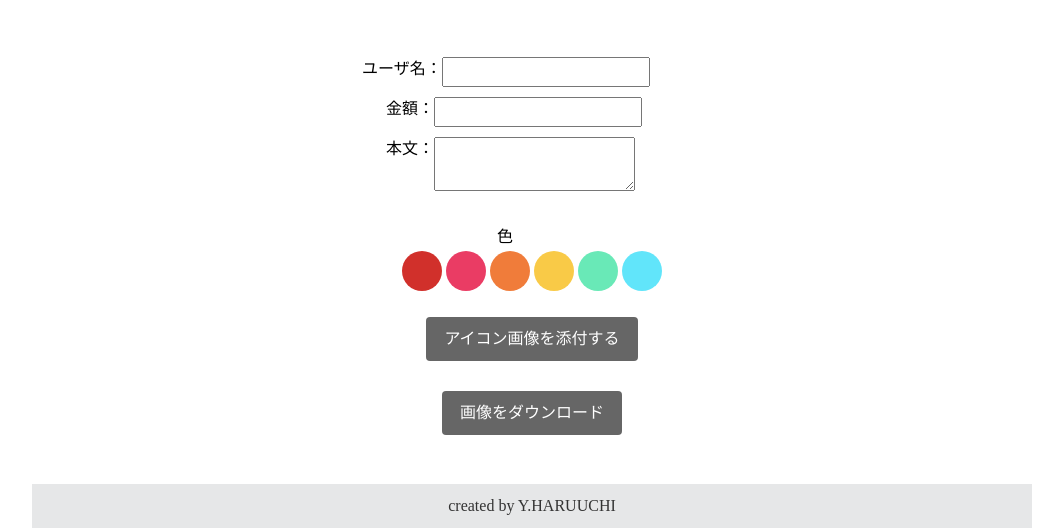
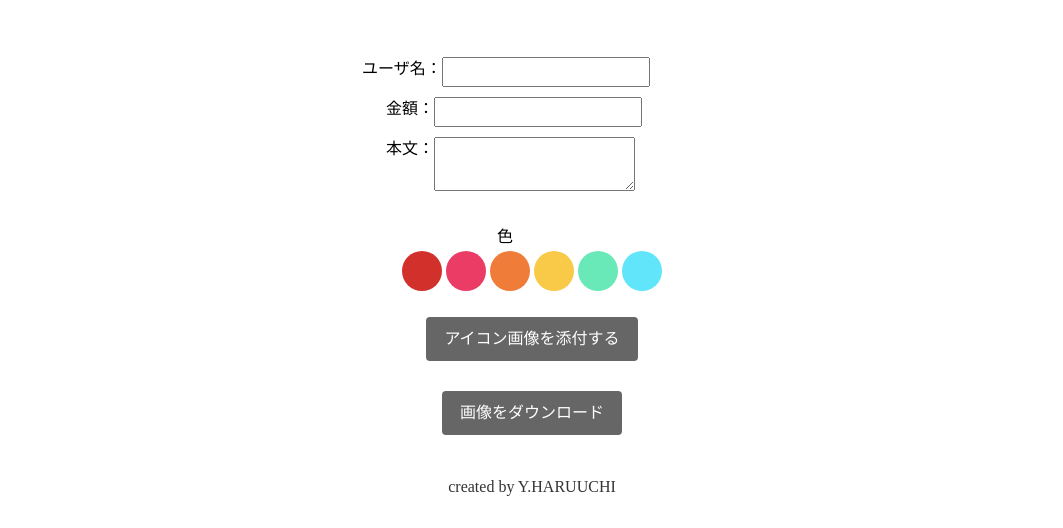
Before and after one commit to harugramming/superchat_generater, a plain HTML site: page src/index.html in a window 1280 px wide. Shown: the part 272-800 px from the top of the page, without its empty margins (108-1171 px from the left). Drawn offline with nearby package versions, Linux system fonts and the light colour scheme.

Commit message:
no message

```diff
--- a/src/main.css
+++ b/src/main.css
@@ -131,6 +131,9 @@ h2{
 
 
 /* 画像アップロード start */
+#download{
+  margin-bottom: 30px;
+}
 #download, #attachment{
   display: flex;
   justify-content: center;
@@ -168,10 +171,7 @@ h2{
 
 footer{
   width: 100%;
-  background-color: #e6e7e8;
   color: #333;
-  position: absolute;
-  bottom: 0;
 }
 footer p{
   padding: 10px 0;
```
